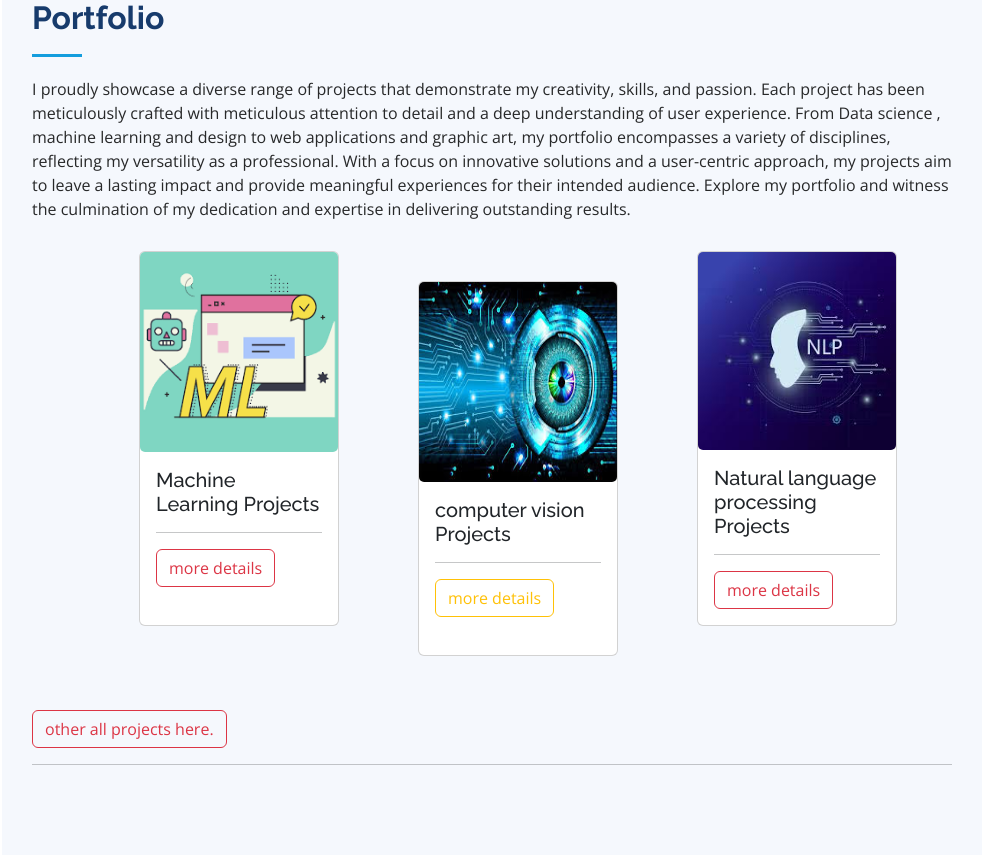
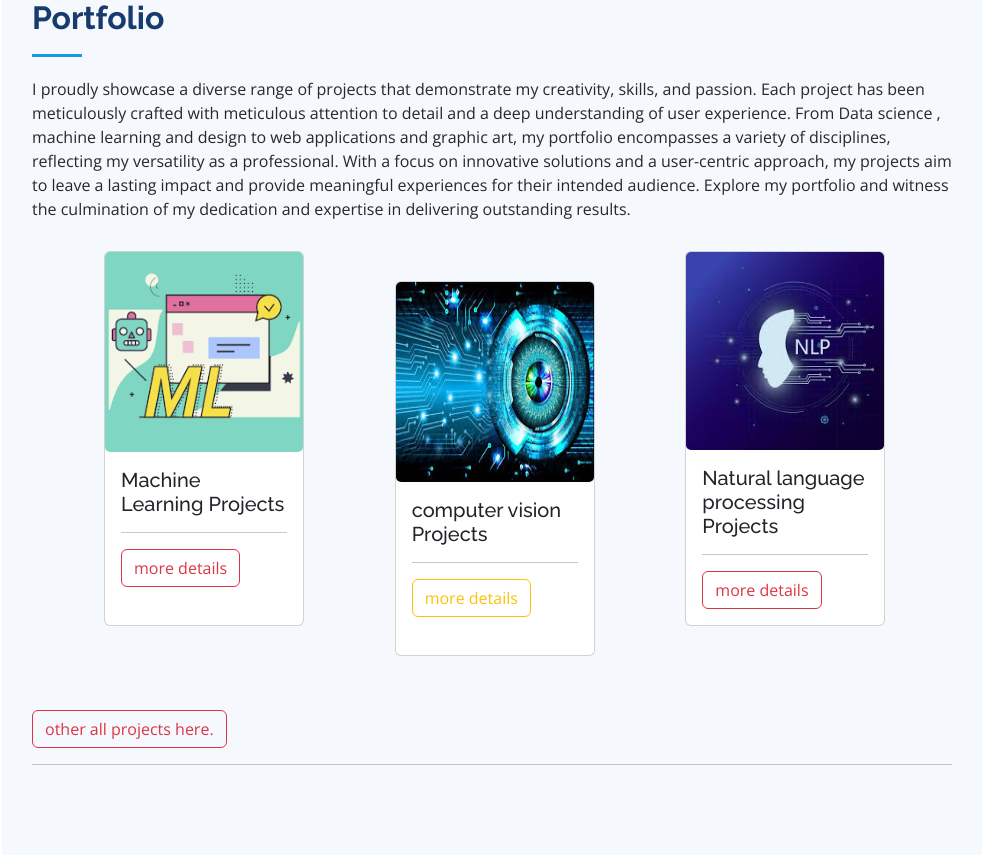
Before and after one commit to Ranjit-Singh-786/portfolio_website, a Flask app: page / in a window 1280 px wide. Shown: the part 4578-5433 px from the top of the page, without its empty margins (298-1280 px from the left). Run offline with Flask 2, Linux system fonts and the light colour scheme; some libraries are stand-ins or nearby versions.

Commit message:
card edited

```diff
--- a/templates/index.html
+++ b/templates/index.html
@@ -453,7 +453,7 @@
 
 
 
-  <div class="row ml-5" style="margin-left: 95px;">
+  <div class="row ml-5" style="margin-left: 60px;">
     <div class="col-xl-4 col-lg-4 col-md-4 col-sm-4 col-12 ">
       <div class="card" id="cardshdw" style="width: 200px; height: 375px;">
         <img src="static/assets/img/projectimage/ml1.png" height="200px" class="card-img">
```
